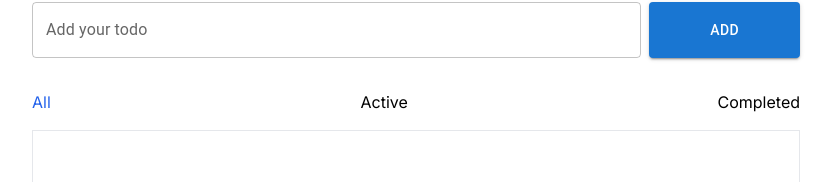
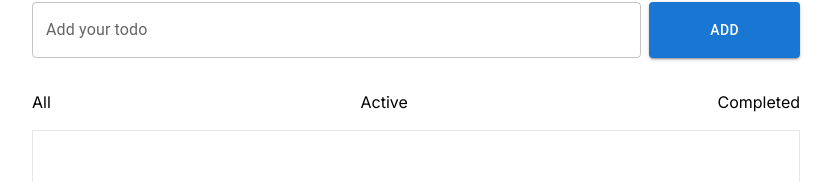
Before and after one commit to 0-Dinesh-Chandra-Pandey/TodoList, a Next.js app: page / in a window 1280 px wide. Shown: the part 130-312 px from the top of the page, without its empty margins (224-1056 px from the left). Built offline with nearby package versions, Linux system fonts and the light colour scheme.

Commit message:
Fixed url

```diff
--- a/src/components/Todolist.tsx
+++ b/src/components/Todolist.tsx
@@ -22,8 +22,8 @@ const Todolist = () => {
             <ul className="flex justify-between">
                 <li>
                     <Link
-                        href="/"
-                        className={`${todoUrl === null ? "active" : ""}`}
+                        href="/?todos=all"
+                        className={`${todoUrl === "all" ? "active" : ""}`}
                     >
                         All
                     </Link>
```
